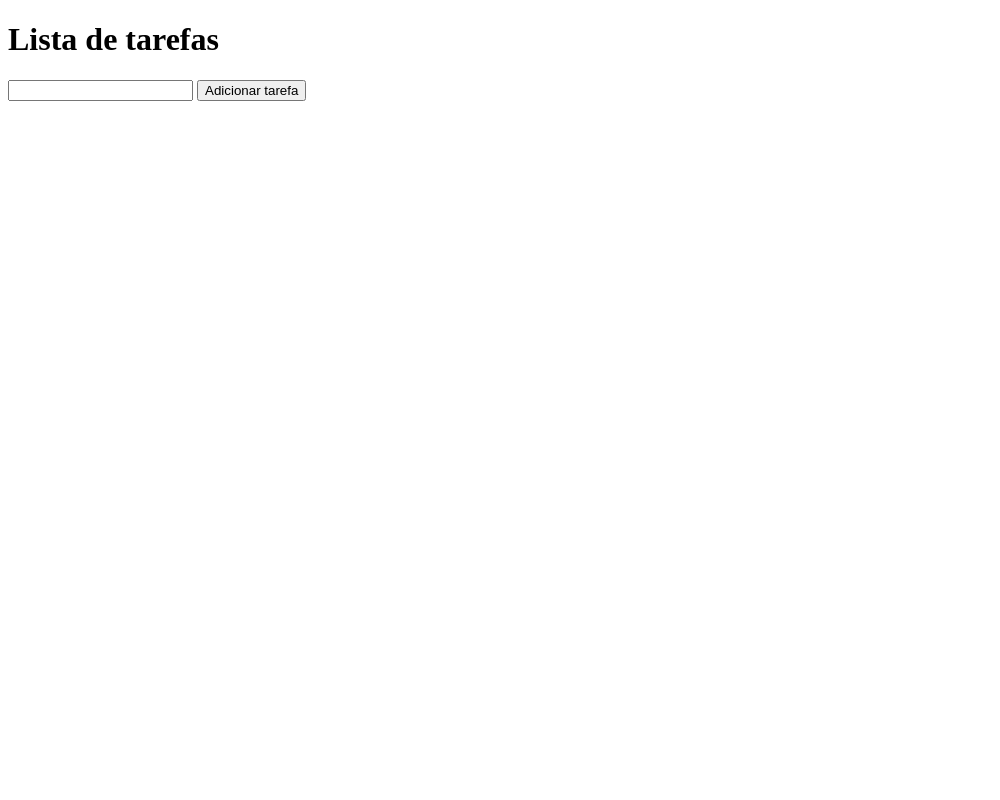
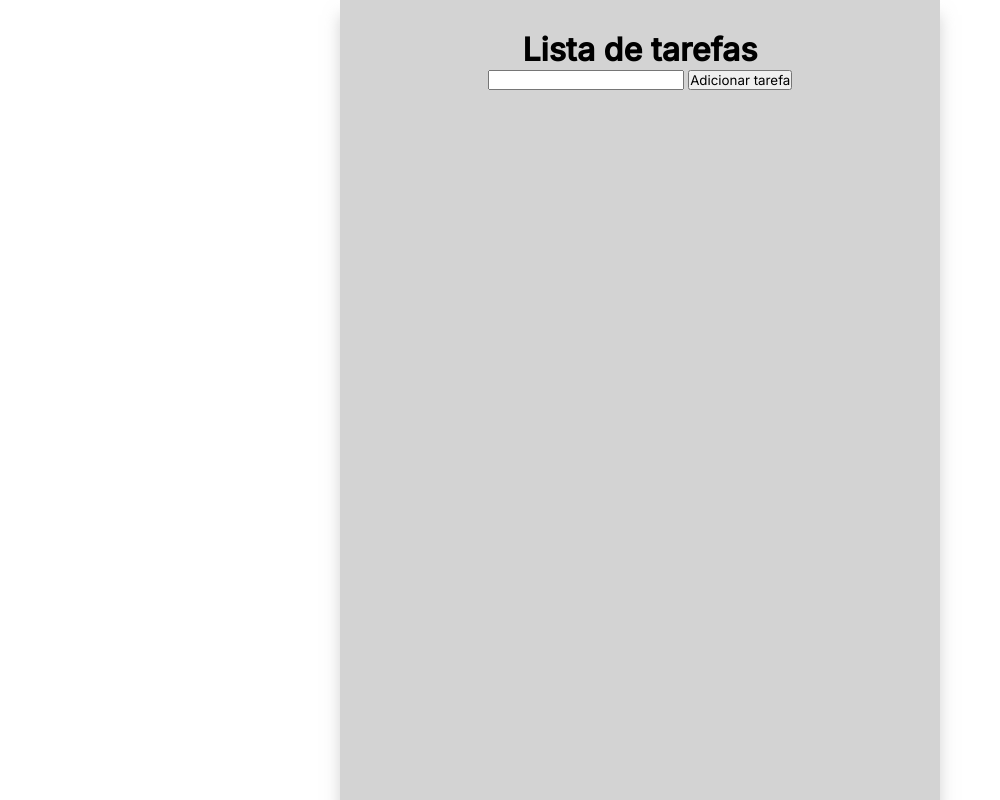
Before and after one commit to emerson-garcao/to-doList, a plain HTML site: page index.html in a window 1280 px wide. Shown: the whole page, without its empty margins (0-1000 px from the left). Drawn offline with Linux system fonts and the light colour scheme.

Commit message:
Reset e definição do CSS.

```diff
--- a/index.html
+++ b/index.html
@@ -1,20 +1,25 @@
 <!DOCTYPE html>
 <html lang="pt-BR">
   <head>
-  <meta charset="UTF-8">
-  <meta name="viewport" content="width=device-width, initial-scale=1.0">
+    <meta charset="UTF-8" />
+    <meta name="viewport" content="width=device-width, initial-scale=1.0" />
     <title>Lista de tarefas</title>
-  <link rel="stylesheet" href="./style.css">
+    <link rel="stylesheet" href="./style.css" />
+    <link rel="preconnect" href="https://fonts.googleapis.com" />
+    <link rel="preconnect" href="https://fonts.gstatic.com" crossorigin />
+    <link
+      href="https://fonts.googleapis.com/css2?family=Inter:wght@400;500&display=swap"
+      rel="stylesheet"
+    />
   </head>
   <body>
     <main id="container">
       <h1>Lista de tarefas</h1>
       <div>
-      <input type="text" class="input-tarefa">
+        <input type="text" class="input-tarefa" />
         <button class="btn-tarefa">Adicionar tarefa</button>
       </div>
       <ul class="tarefas"></ul>
-
     </main>
     <script src="./script.js"></script>
   </body>
--- a/style.css
+++ b/style.css
@@ -0,0 +1,24 @@
+*{
+  padding: 0;
+  margin: 0;
+  box-sizing: border-box;
+}
+:root{
+  --bg-color: #FFFFFF;
+  --bg-container: rgba(168, 168, 168, 0.5);
+}
+body{
+  background-color: var(--bg-color);
+}
+body *{
+  font-family: 'Inter', sans-serif;
+  margin: 0 auto;
+}
+#container{
+  text-align: center;
+  padding: 30px;
+  width: 600px;
+  height: 100vh;
+  background-color: var(--bg-container);
+  box-shadow: 0px 15px 15px var(--bg-container);
+}
```
Lines whose indentation alone changed are shown as unchanged.
